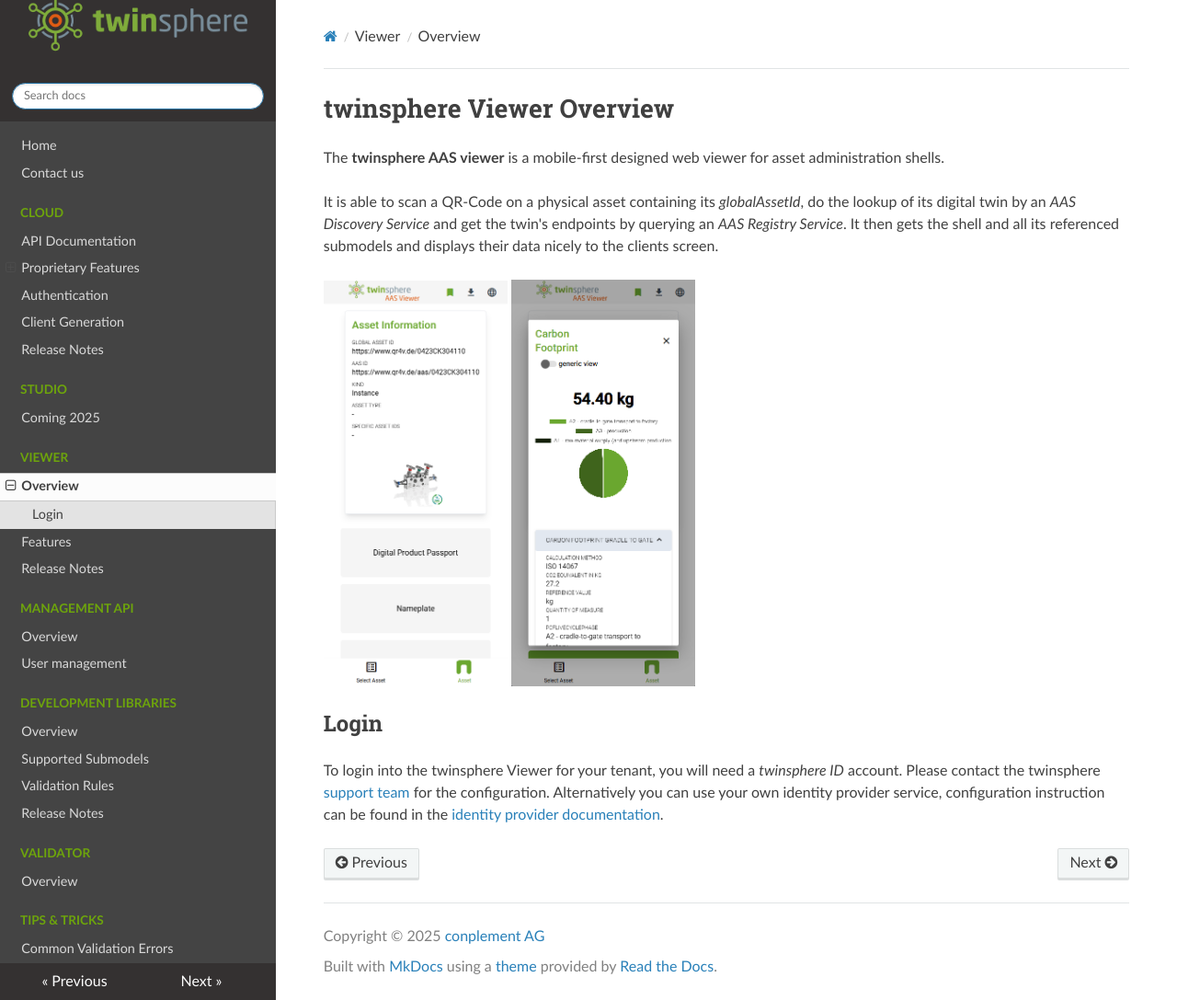
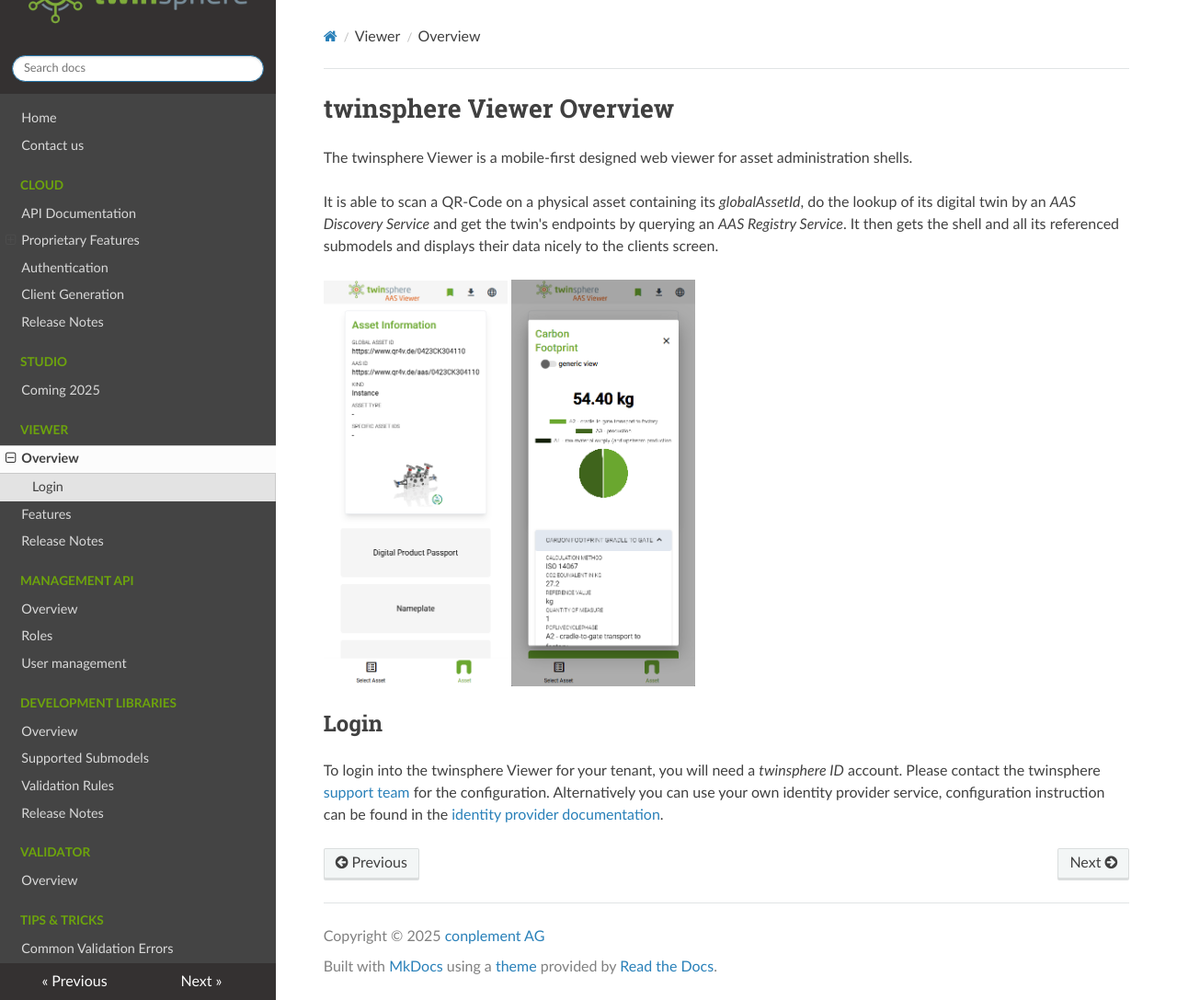
Before and after one commit to twinsphere/twinsphere.github.io, an MkDocs documentation site: the page built from docs/viewer-overview.md, in a window 1280 px wide and 1087 px high. Shown: the whole window at 92% size. Built offline with MkDocs 1.6.1, drawn with Linux system fonts in a browser that asks for light colours; nearby versions of some CDN libraries.

Commit message:
feat(manage-api): add roles

```diff
--- a/docs/viewer-overview.md
+++ b/docs/viewer-overview.md
@@ -1,6 +1,6 @@
 # twinsphere Viewer Overview
 
-The **twinsphere AAS viewer** is a mobile-first designed web viewer for asset administration shells.
+The twinsphere Viewer is a mobile-first designed web viewer for asset administration shells.
 
 It is able to scan a QR-Code on a physical asset containing its *globalAssetId*, do the lookup of its digital twin by an
 *AAS Discovery Service* and get the twin's endpoints by querying an *AAS Registry Service*. It then gets the shell and
--- a/mkdocs.yml
+++ b/mkdocs.yml
@@ -31,6 +31,7 @@
     - Release Notes: viewer-release-notes.md
   - Management API:
     - Overview: management-overview.md
+    - Roles: management-roles.md
     - User management: id-overview.md
   - Development Libraries:
     - Overview: typed-aas-metamodels-overview.md
```
Also changed, not shown: docs/management-roles.md (added, +16 -0 lines).
